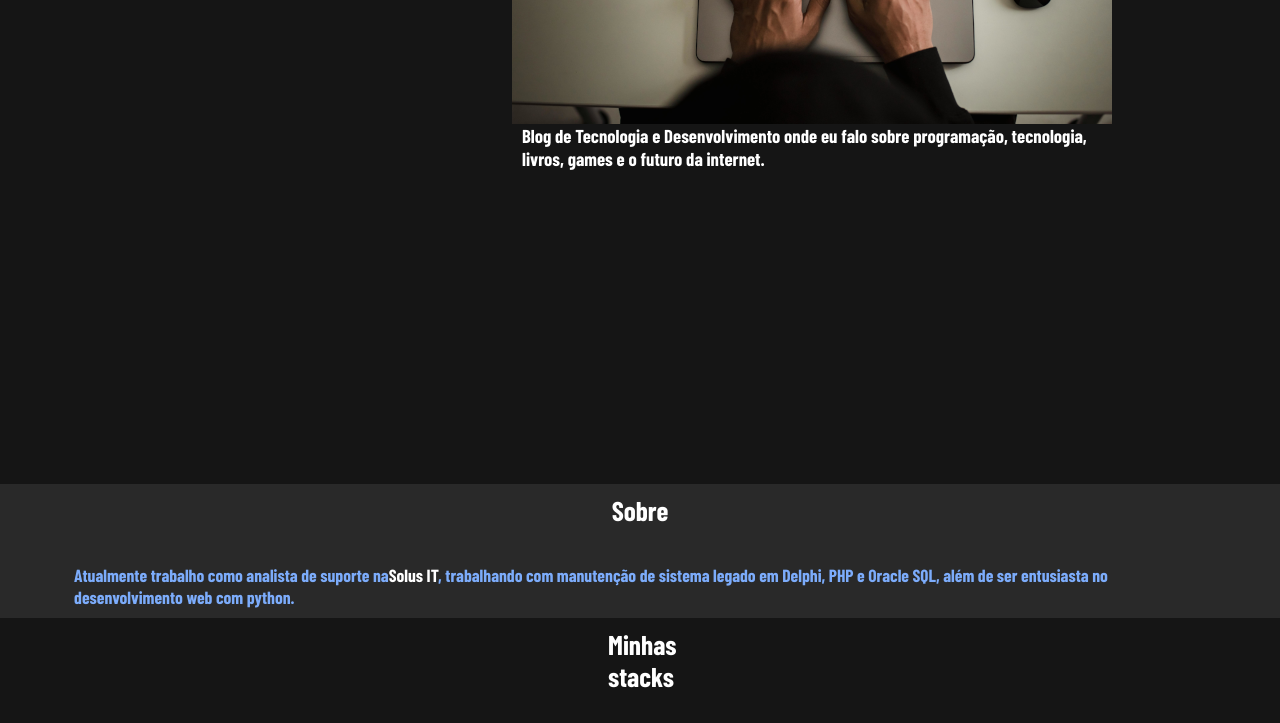
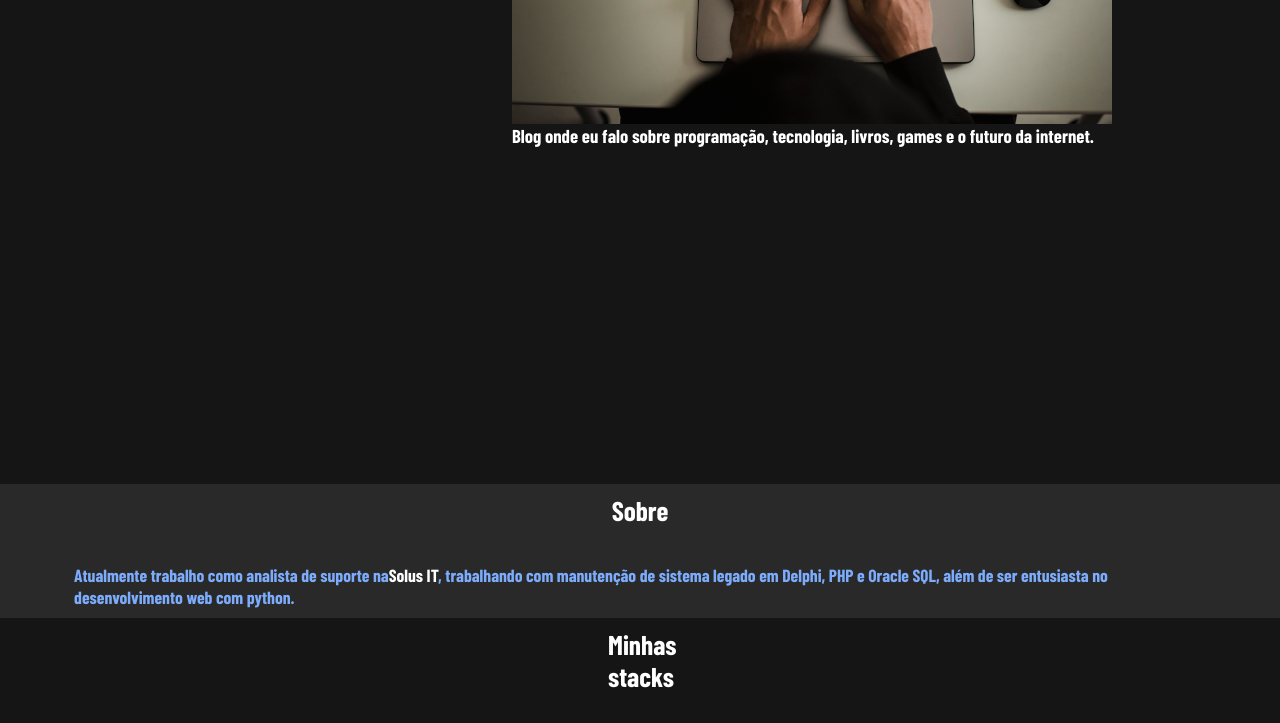
Before and after one commit to maiconjsv/mypersonalsite, a plain HTML site: page index.html in a window 1280 px wide. Shown: the part 1460-2183 px from the top of the page. Drawn offline with Linux system fonts and the light colour scheme.

Commit message:
frase redundante

```diff
--- a/index.html
+++ b/index.html
@@ -101,7 +101,7 @@
     <div id="intro_blog">
       <img src="src/imgs/blog_image.png" alt="Imagem de um computador">
       <div id="txt_blog">
-        <h3>Blog de Tecnologia e Desenvolvimento onde eu falo sobre programação, tecnologia, livros, games e o futuro da internet.</h3>
+        <h3>Blog onde eu falo sobre programação, tecnologia, livros, games e o futuro da internet.</h3>
       </div>
     </div>
   </section>
--- a/src/css/index.css
+++ b/src/css/index.css
@@ -247,7 +247,6 @@ body{
         #txt_blog{
             text-align: left;
             width: 600px;
-            margin-left: 10px;
         }
 
     #links_posts{
```
